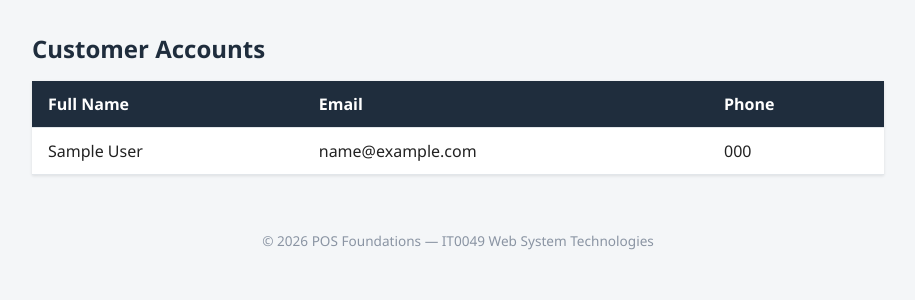
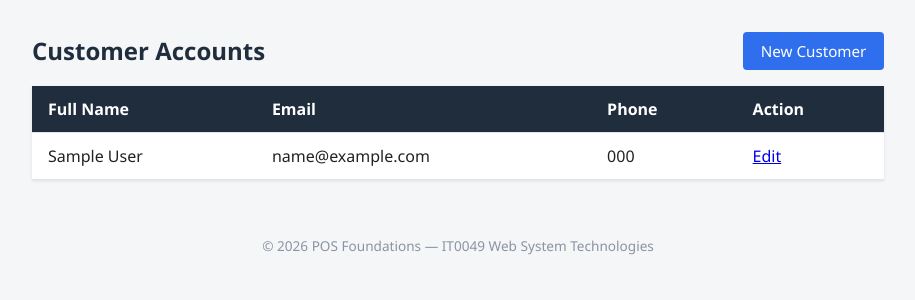
Before and after one commit to nyx0501/TFA1, a CodeIgniter 4 app: the page made by app/Views/customers/index.php in a window 1280 px wide. Shown: the part 82-382 px from the top of the page, without its empty margins (182-1097 px from the left). Run offline with PHP 8.4 and a stand-in for CodeIgniter, Linux system fonts and the light colour scheme; the template is opened without the code that fills it: most values are stand-ins (such as "Sample title", 1, 10 or a date in 2020); some libraries are stand-ins or nearby versions.

Commit message:
Updated index.php

```diff
--- a/app/Views/customers/index.php
+++ b/app/Views/customers/index.php
@@ -1,12 +1,16 @@
 <?= $this->include('templates/header') ?>
 
-<h2>Customer Accounts</h2>
+<div class="toolbar">
+    <h2>Customer Accounts</h2>
+    <a class="btn" href="<?= site_url('customers/new') ?>">New Customer</a>
+</div>
 <table>
     <thead>
         <tr>
             <th>Full Name</th>
             <th>Email</th>
             <th>Phone</th>
+            <th>Action</th>
         </tr>
     </thead>
     <tbody>
@@ -15,6 +19,7 @@
             <td><?= esc($customer['full_name']) ?></td>
             <td><?= esc($customer['email']) ?></td>
             <td><?= esc($customer['phone']) ?></td>
+            <td><a href="<?= site_url('customers/edit/' . $customer['id']) ?>">Edit</a></td>
         </tr>
         <?php endforeach; ?>
     </tbody>
```
